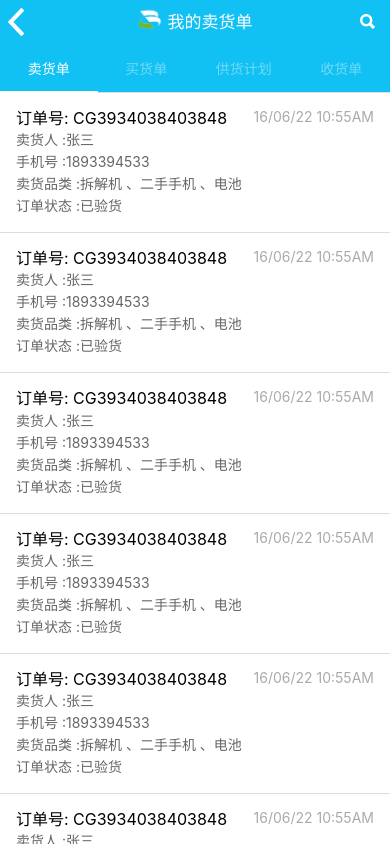
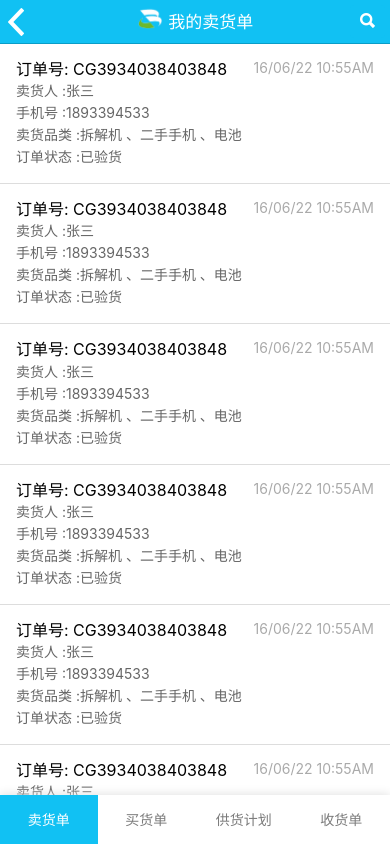
Before and after one commit to DreamPWJ/boolv, a website: page www/index.html at #/searchorder in a window 390 px wide. Drawn offline with Linux system fonts and the light colour scheme; some packages are replaced by stand-ins of ours; files whose address does not match are found by name.

Commit message:
增加功能优化UI 增加用户体验

```diff
--- a/www/css/main.css
+++ b/www/css/main.css
@@ -1,8 +1,8 @@
 
 #logo {
   display: inline-block;
-  width: 1.6rem;
-  height: 1.6rem;
+  width: 1.7rem;
+  height: 1.7rem;
   vertical-align: text-bottom;
 
 }
@@ -20,10 +20,12 @@
   border-right: 1px solid rgba(0, 0, 0, 0.1);
   text-decoration: none;
 }
-.main-list-last a{
+
+.main-list-last a {
   margin-top: 0.3rem;
-  border-bottom:none;
+  border-bottom: none;
 }
+
 .main-list .col p {
   display: inline-block;
   width: 2.6rem;
@@ -73,3 +75,13 @@
   position: absolute;
   right: 22px;
 }
+
+#searhorder .tab-item-active {
+  color: #fff;
+  background-color: #11c1f3;
+}
+
+#searhorder .tab-nav {
+  border: none;
+  box-shadow: 0px 0px 10px #ddd
+}
--- a/www/css/style.css
+++ b/www/css/style.css
@@ -91,6 +91,7 @@
   position: absolute;
   width: 100%;
   bottom: 0;
+  box-shadow:  0px 0px 20px #ddd
 }
 
 .gray {
--- a/www/templates/searchorder.html
+++ b/www/templates/searchorder.html
@@ -10,8 +10,8 @@
   <ion-nav-buttons side="right">
     <button class="button icon ion-search no-border" ng-click="modal.show()"></button>
   </ion-nav-buttons>
-  <ion-tabs class="has-subheader tabs-calm  tabs-striped  tabs-top ">
-    <ion-tab title="卖货单" on-select="searchsettitle('卖货单')">
+  <ion-tabs id="searhorder" class="tabs-light">
+    <ion-tab title="卖货单" on-select="searchsettitle('卖货单')" >
       <ion-view>
         <ion-content class="stable-bg" overflow-scroll="false">
           <div class="list margin-top-1px" >
```
